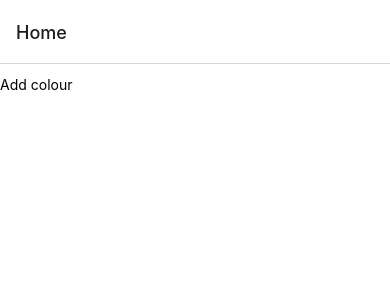
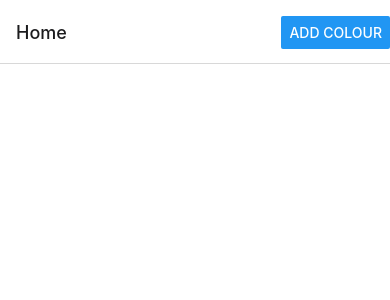
Before and after one commit to carlvoller/Kueh-Lapis-App, a React Native app: screen / in a window 390 px wide. Shown: the top 300 px of the page. Built offline with nearby package versions, Linux system fonts and the light colour scheme.

Commit message:
Moved add button to the header bar

```diff
--- a/App.js
+++ b/App.js
@@ -1,6 +1,6 @@
-import React, { useState } from "react";
+import React, { useState, useEffect } from "react";
 import { StatusBar } from "expo-status-bar";
-import { StyleSheet, Text, View, TouchableOpacity } from "react-native";
+import { StyleSheet, Text, View, TouchableOpacity, Button } from "react-native";
 import { createStackNavigator } from "@react-navigation/stack";
 import { NavigationContainer } from "@react-navigation/native";
 import BlockRGB from "./components/BlockRGB";
@@ -8,6 +8,12 @@ import { FlatList } from "react-native-gesture-handler";
 
 function HomeScreen({ navigation }) {
   const [colorArray, setColorArray] = useState([]);
+
+  useEffect(() => {
+    navigation.setOptions({
+      headerRight: () => <Button onPress={addColor} title="Add colour" />,
+    });
+  });
 
   function renderItem({ item }) {
     return (
@@ -38,12 +44,12 @@ function HomeScreen({ navigation }) {
 
   return (
     <View style={styles.container}>
-      <TouchableOpacity
+      {/* <TouchableOpacity
         style={{ height: 40, justifyContent: "center" }}
         onPress={addColor}
       >
         <Text>Add colour</Text>
-      </TouchableOpacity>
+      </TouchableOpacity> */}
       <FlatList style={styles.list} data={colorArray} renderItem={renderItem} />
     </View>
   );
```
